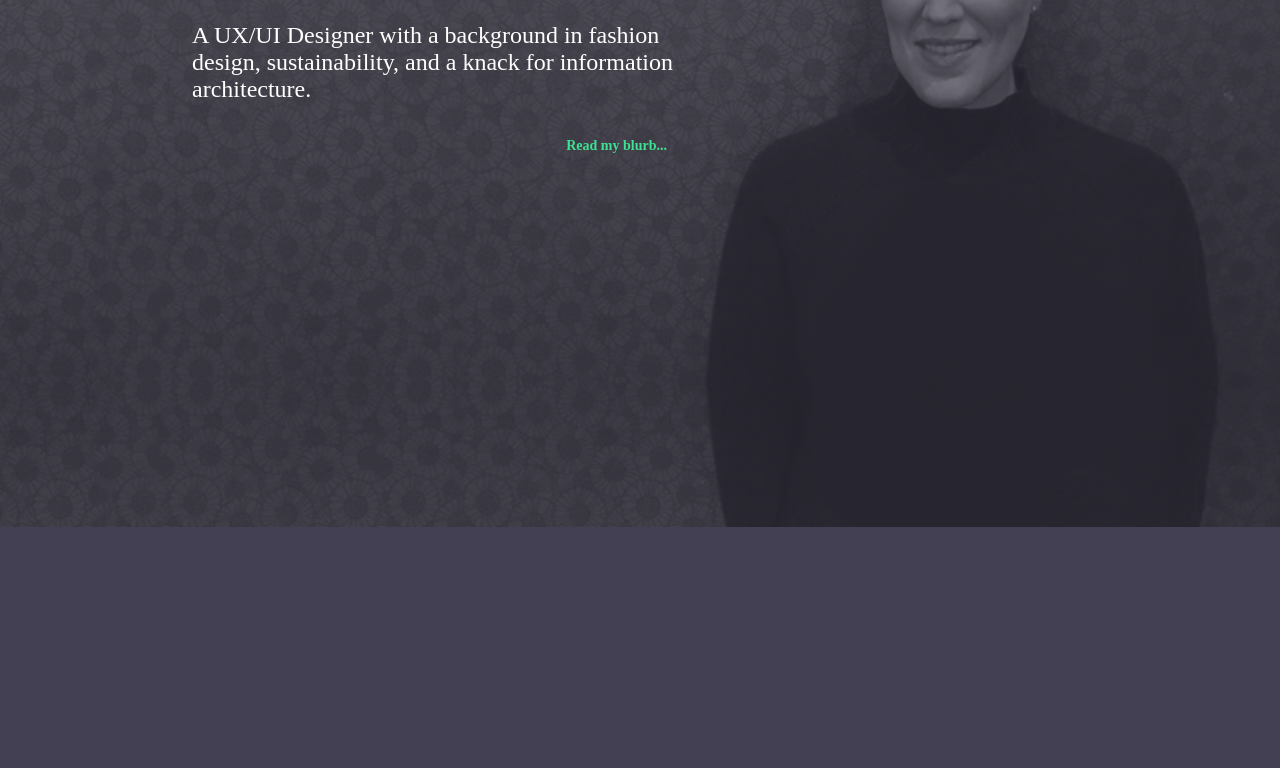
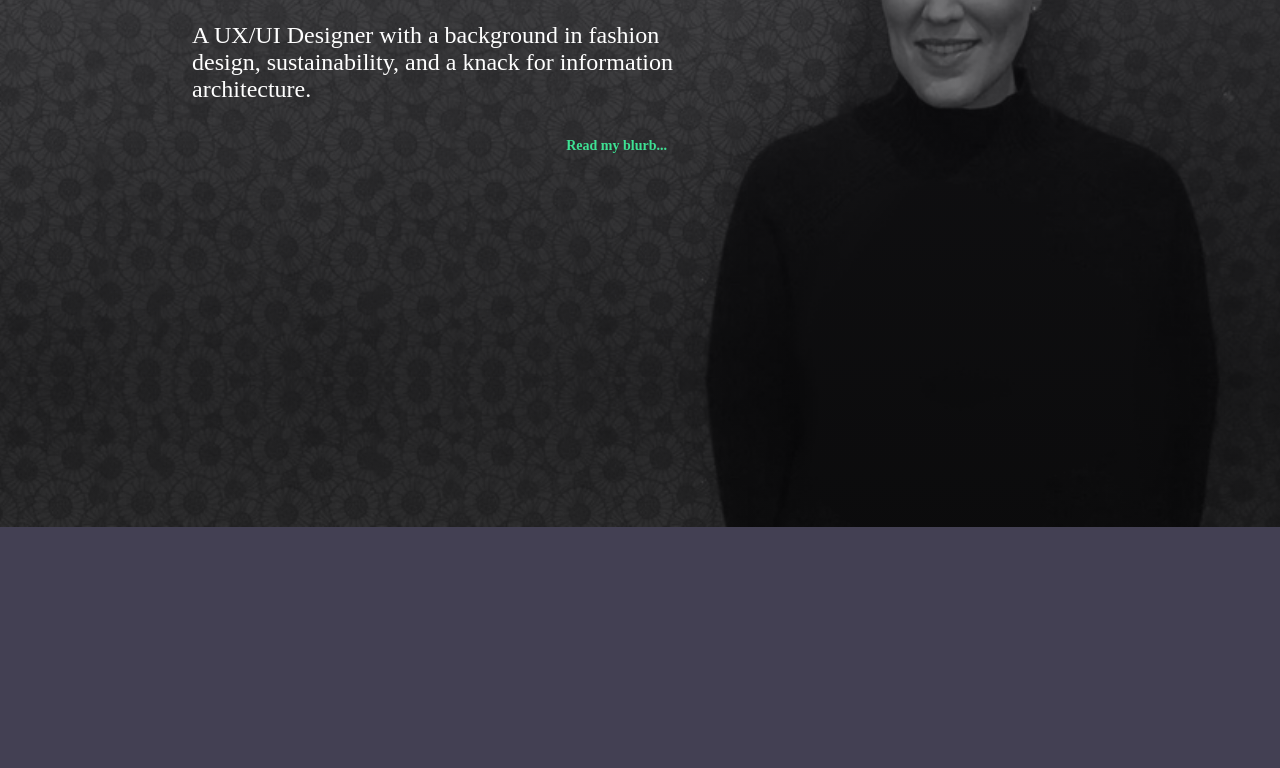
Before and after one commit to Rpref/UX_UI_HW_17, a plain HTML site: page index.html in a window 1280 px wide. Shown: the part 324-1092 px from the top of the page. Drawn offline with Linux system fonts and the light colour scheme.

Commit message:
Update style.css

```diff
--- a/css/style.css
+++ b/css/style.css
@@ -60,7 +60,7 @@ body, html {
 
 /* The hero image */
 .hero-image {
-background-image: linear-gradient(rgba(26.27%, 25.1%, 32.55%, 0.5), rgba(26.27%, 25.1%, 32.55%, 0.5)), url(../images/Headshot_black\ and\ white.png);
+background-image: linear-gradient(rgba(12.5%, 12.2%, 15.3%, 0.35), rgba(12.5, 12.2, 15.3, 0.35)), url(../images/Headshot_black\ and\ white.png);
 height: 100%;
 width: 100%;
 background-position: center;
```
